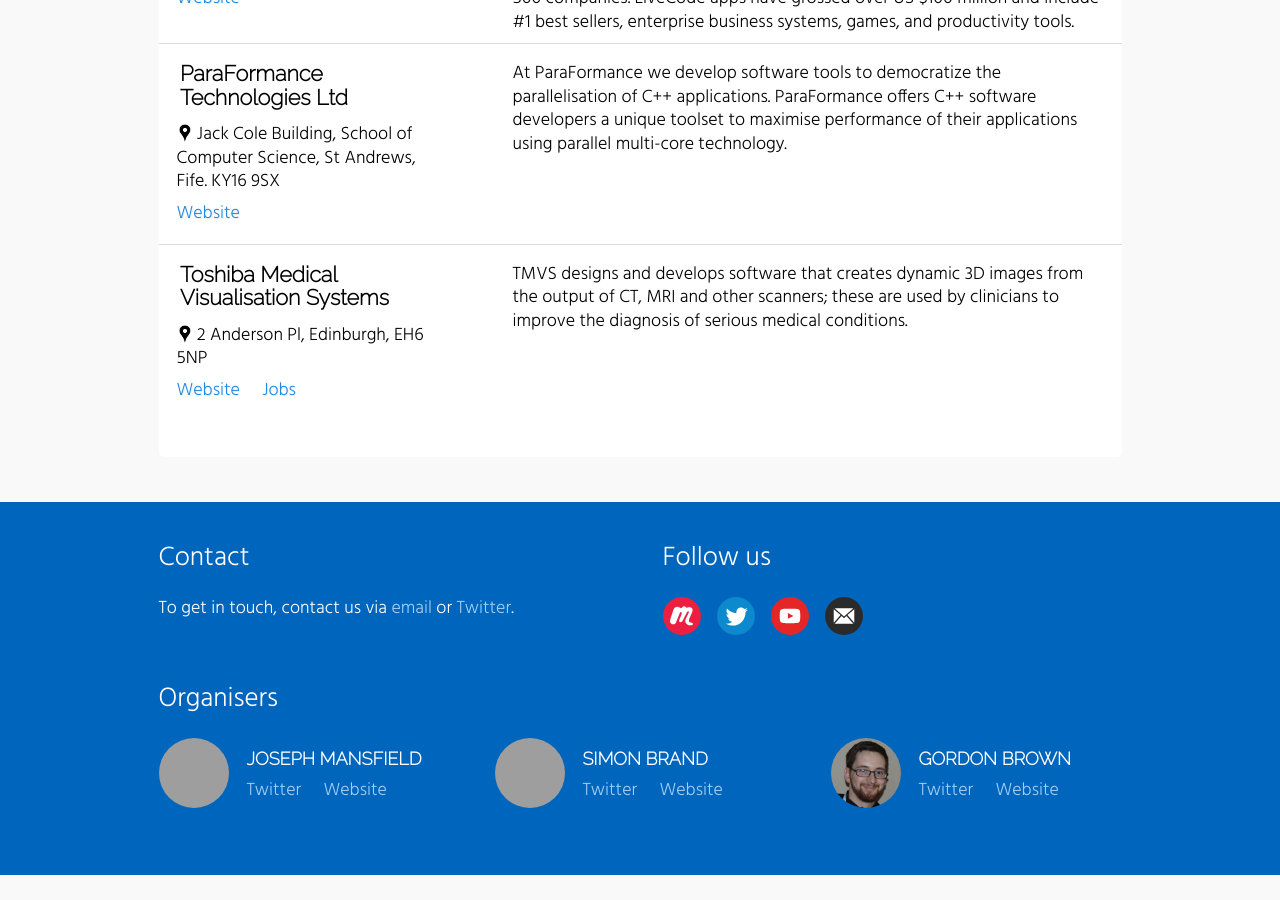
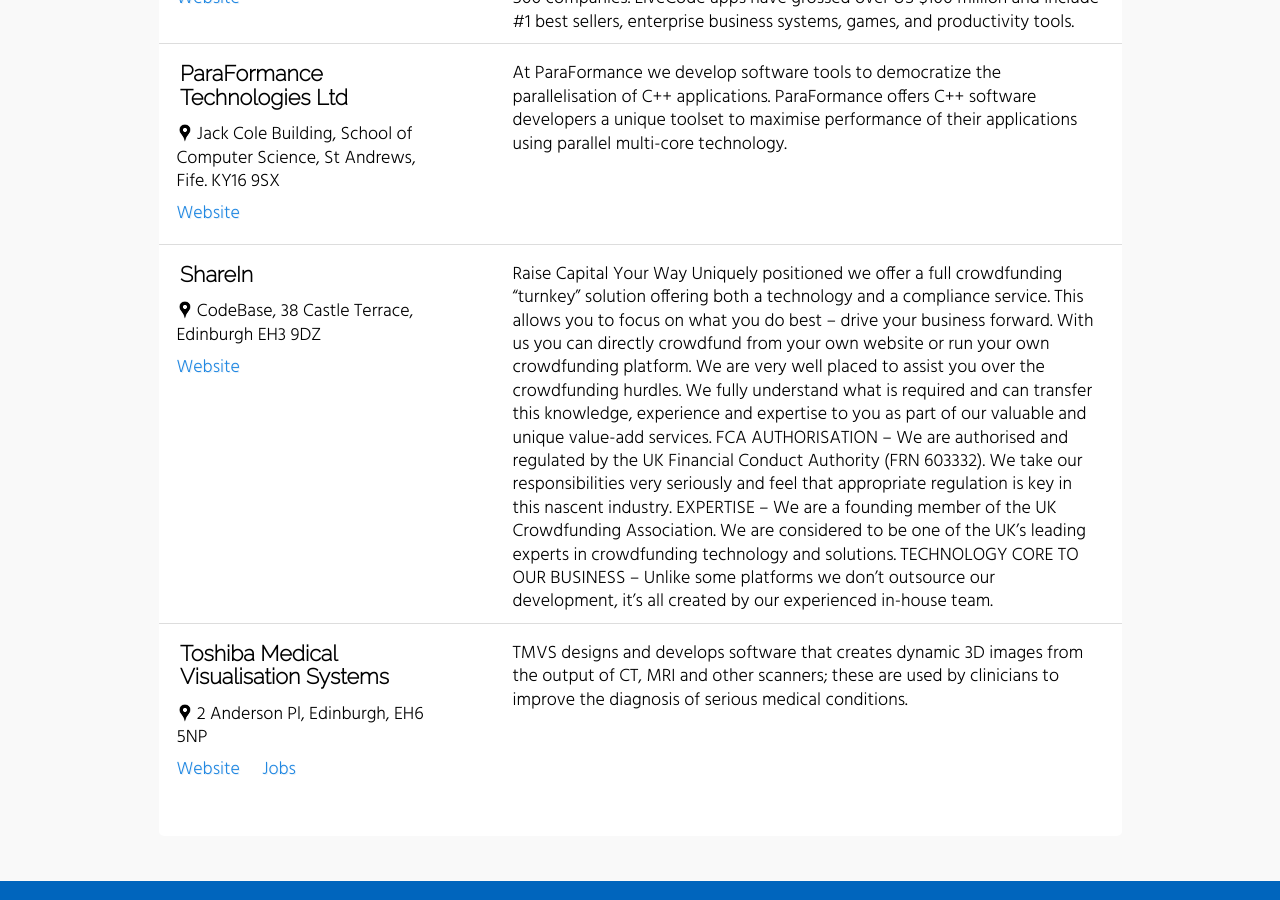
Before and after one commit to sftrabbit/CppEdinburgh, a Jekyll site: the page built from companies.html, in a window 1280 px wide and 900 px high, scrolled down 1592 px. Built offline with Jekyll 4.4.1, drawn with Linux system fonts in a browser that asks for light colours; before the commit the page ends 2467 px from its top, so only the background shows below that; grey boxes are pictures that could not be loaded.

Commit message:
[AUTO] Update companies
Travis build: 189

- Update 'Cloudgine Ltd'
- Insert 'ShareIn'

```diff
--- a/_data/companies.yaml
+++ b/_data/companies.yaml
@@ -29,7 +29,7 @@
     - name: Website
       url: 'http://www.cloudgine.com'
     - name: Jobs
-      url: 'http://www.cloudgine.com/jobs.html'
+      url: 'https://cloudgine.com/careers/'
   description: null
 - name: Codeplay Software
   address: >-
@@ -114,6 +114,39 @@
     of C++ applications. ParaFormance offers C++ software developers a unique
     toolset to maximise performance of their applications using parallel
     multi-core technology.
+- name: ShareIn
+  address: 'CodeBase, 38 Castle Terrace, Edinburgh EH3 9DZ'
+  links:
+    - name: Website
+      url: 'https://www.sharein.com/'
+  description: >-
+    Raise Capital Your Way
+
+
+    Uniquely positioned we offer a full crowdfunding “turnkey” solution offering
+    both a technology and a compliance service. This allows you to focus on what
+    you do best – drive your business forward.
+
+
+    With us you can directly crowdfund from your own website or run your own
+    crowdfunding platform.  We are very well placed to assist you over the
+    crowdfunding hurdles. We fully understand what is required and can transfer
+    this knowledge, experience and expertise to you as part of our valuable and
+    unique value-add services.
+
+
+    FCA AUTHORISATION – We are authorised and regulated by the UK Financial
+    Conduct Authority (FRN 603332). We take our responsibilities very seriously
+    and feel that appropriate regulation is key in this nascent industry.
+
+
+    EXPERTISE – We are a founding member of the UK Crowdfunding Association. We
+    are considered to be one of the UK’s leading experts in crowdfunding
+    technology and solutions.
+
+
+    TECHNOLOGY CORE TO OUR BUSINESS – Unlike some platforms we don’t outsource
+    our development, it’s all created by our experienced in-house team.
 - name: Toshiba Medical Visualisation Systems
   address: '2 Anderson Pl, Edinburgh, EH6 5NP'
   links:
```
